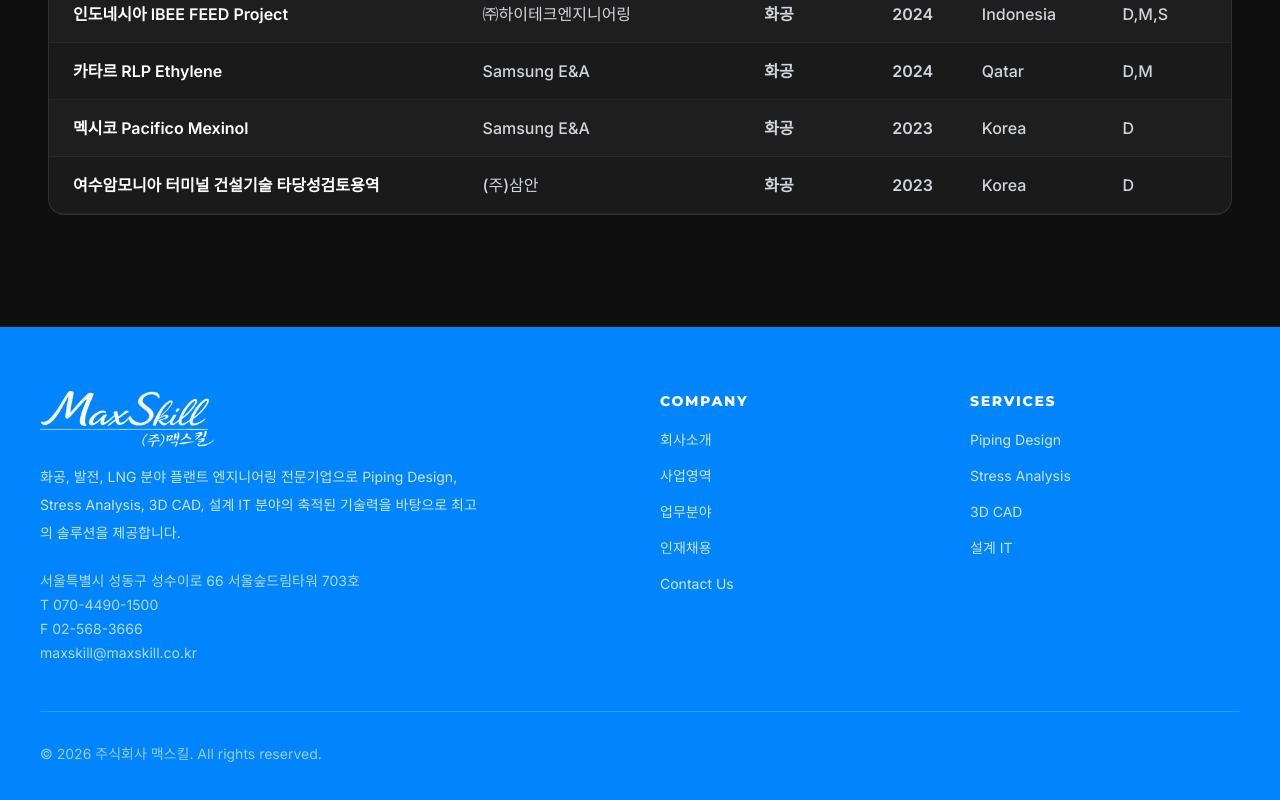
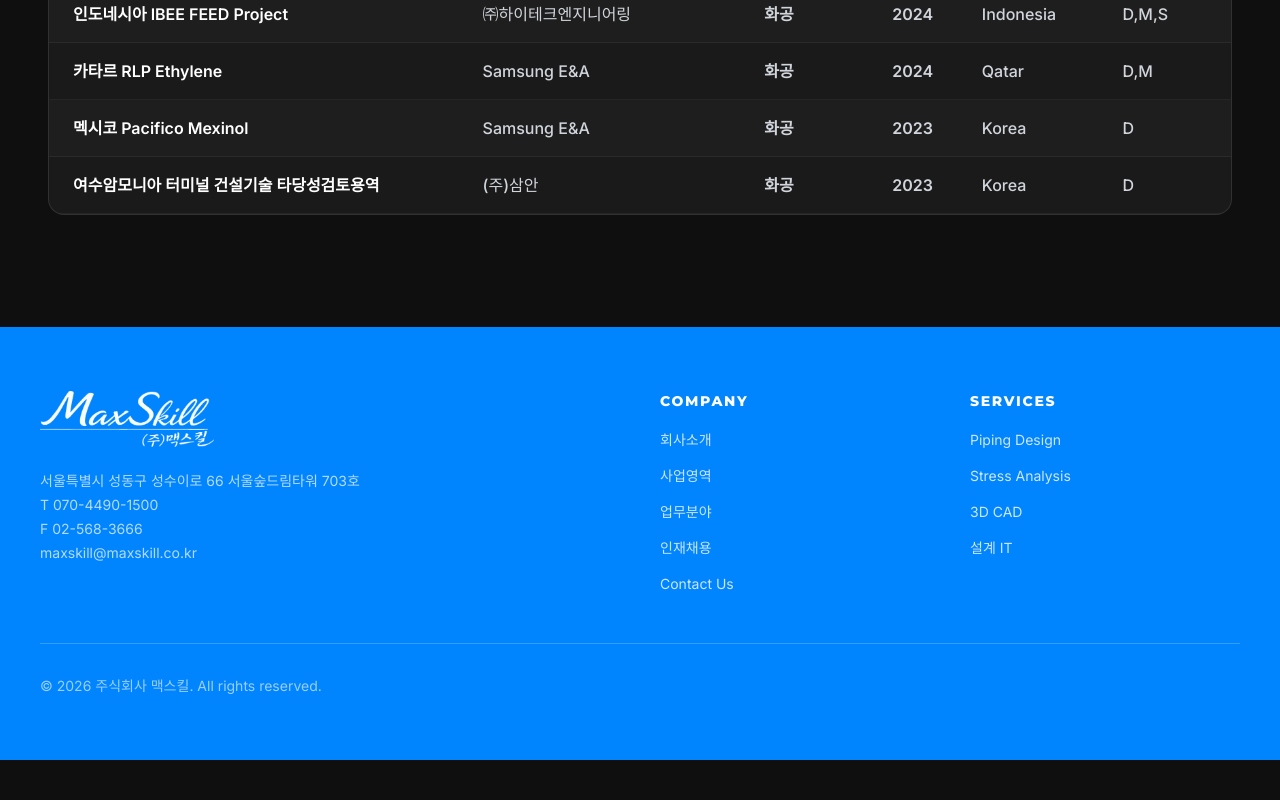
Before and after one commit to kimjy0411/maxskill-b2b, a Next.js app: page / in a window 1280 px wide. Shown: the part 3247-4047 px from the top of the page. After the commit the page ends 4007 px from the top, so only its background shows below. Built offline with nearby package versions, Linux system fonts and the light colour scheme.

Commit message:
Remove the company description copy from the footer.

```diff
--- a/components/Footer.tsx
+++ b/components/Footer.tsx
@@ -28,9 +28,6 @@
               height={66}
               className="h-14 w-auto"
             />
-            <p className="mt-4 max-w-md text-sm leading-7 text-white/80">
-              {companyInfo.description}
-            </p>
             <div className="mt-6 space-y-1 text-sm text-white/70">
               <p>{companyInfo.address}</p>
               <p>T {companyInfo.tel}</p>
```
